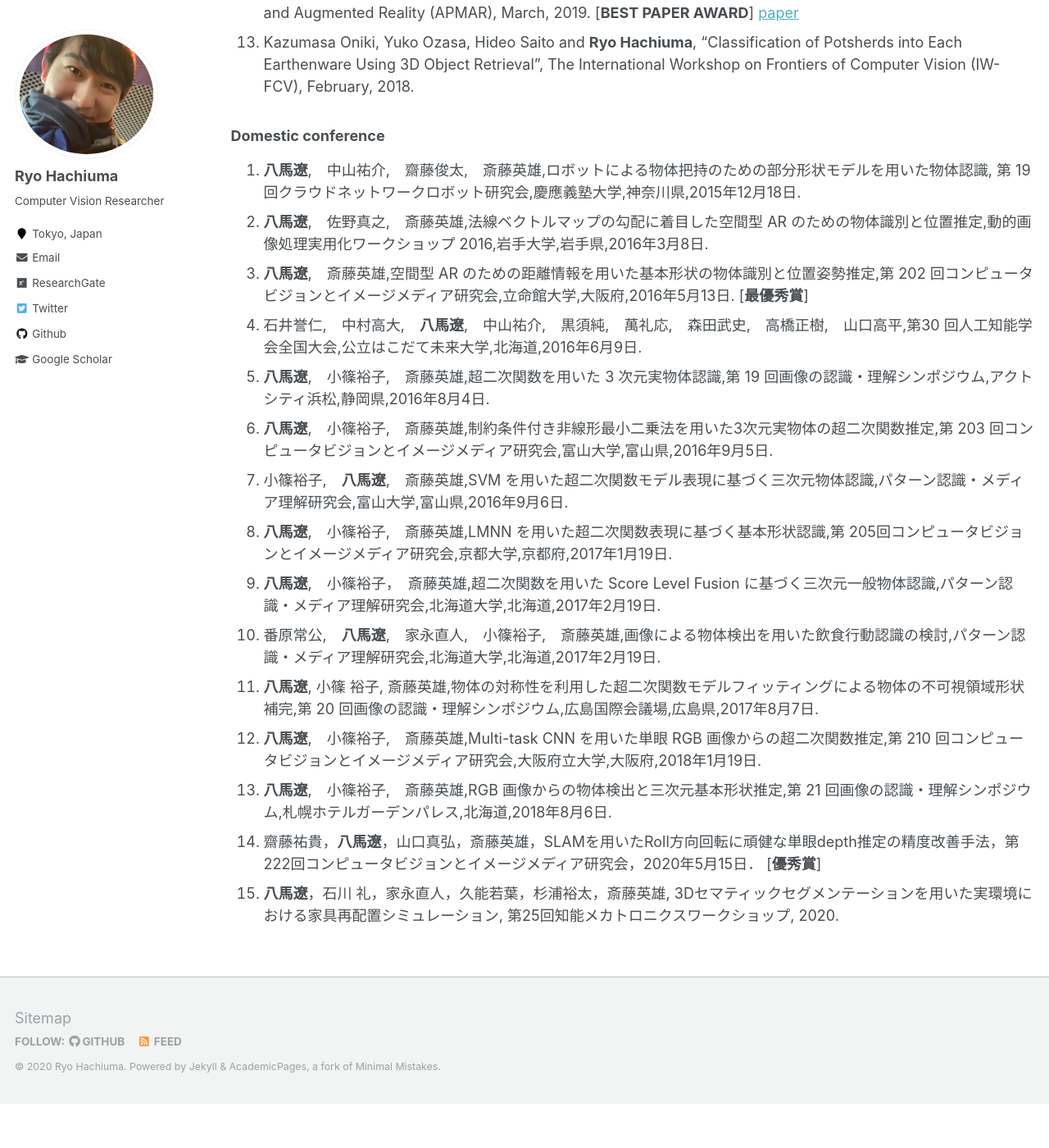
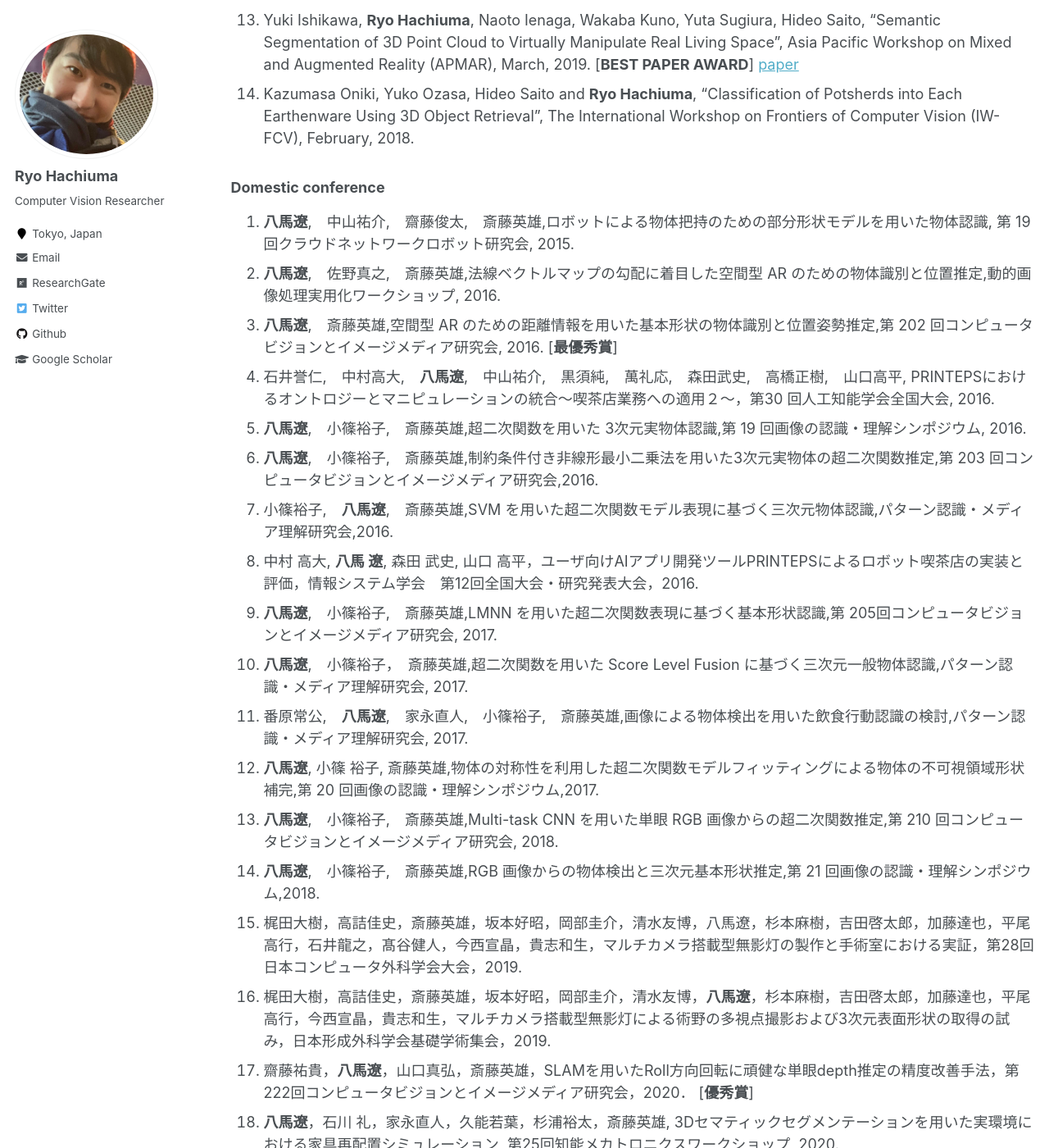
Before and after one commit to ryohachiuma/ryohachiuma.github.io, a Jekyll site: the page built from _pages/publications.md, in a window 1280 px wide and 1400 px high, scrolled down 2373 px. Shown: the whole window at 82% size. Built offline with Jekyll 4.4.1, drawn with Linux system fonts in a browser that asks for light colours; before the commit the page ends 3719 px from its top, so only the background shows below that; some of the changed text lies outside the part shown.

Commit message:
Update publications.md

```diff
--- a/_pages/publications.md
+++ b/_pages/publications.md
@@ -54,18 +55,22 @@ author_profile: true
 
 
 ### Domestic conference
-1. **八馬遼**,　中山祐介,　齋藤俊太,　斎藤英雄,ロボットによる物体把持のための部分形状モデルを用いた物体認識, 第 19 回クラウドネットワークロボット研究会,慶應義塾大学,神奈川県,2015年12月18日.
-1. **八馬遼**,　佐野真之,　斎藤英雄,法線ベクトルマップの勾配に着目した空間型 AR のための物体識別と位置推定,動的画像処理実用化ワークショップ 2016,岩手大学,岩手県,2016年3月8日.
-1. **八馬遼**,　斎藤英雄,空間型 AR のための距離情報を用いた基本形状の物体識別と位置姿勢推定,第 202 回コンピュータビジョンとイメージメディア研究会,立命館大学,大阪府,2016年5月13日. [<b>最優秀賞</b>]
-1. 石井誉仁,　中村高大,　**八馬遼**,　中山祐介,　黒須純,　萬礼応,　森田武史,　高橋正樹,　山口高平,第30 回人工知能学会全国大会,公立はこだて未来大学,北海道,2016年6月9日.
-1. **八馬遼**,　小篠裕子,　斎藤英雄,超二次関数を用いた 3 次元実物体認識,第 19 回画像の認識・理解シンポジウム,アクトシティ浜松,静岡県,2016年8月4日.
-1. **八馬遼**,　小篠裕子,　斎藤英雄,制約条件付き非線形最小二乗法を用いた3次元実物体の超二次関数推定,第 203 回コンピュータビジョンとイメージメディア研究会,富山大学,富山県,2016年9月5日.
-1. 小篠裕子,　**八馬遼**,　斎藤英雄,SVM を用いた超二次関数モデル表現に基づく三次元物体認識,パターン認識・メディア理解研究会,富山大学,富山県,2016年9月6日.
-1. **八馬遼**,　小篠裕子,　斎藤英雄,LMNN を用いた超二次関数表現に基づく基本形状認識,第 205回コンピュータビジョンとイメージメディア研究会,京都大学,京都府,2017年1月19日.
-1. **八馬遼**,　小篠裕子，　斎藤英雄,超二次関数を用いた Score Level Fusion に基づく三次元一般物体認識,パターン認識・メディア理解研究会,北海道大学,北海道,2017年2月19日.
-1. 番原常公,　**八馬遼**,　家永直人,　小篠裕子,　斎藤英雄,画像による物体検出を用いた飲食行動認識の検討,パターン認識・メディア理解研究会,北海道大学,北海道,2017年2月19日.
-1. **八馬遼**, 小篠 裕子, 斎藤英雄,物体の対称性を利用した超二次関数モデルフィッティングによる物体の不可視領域形状補完,第 20 回画像の認識・理解シンポジウム,広島国際会議場,広島県,2017年8月7日.
-1. **八馬遼**,　小篠裕子,　斎藤英雄,Multi-task CNN を用いた単眼 RGB 画像からの超二次関数推定,第 210 回コンピュータビジョンとイメージメディア研究会,大阪府立大学,大阪府,2018年1月19日.
-1. **八馬遼**,　小篠裕子,　斎藤英雄,RGB 画像からの物体検出と三次元基本形状推定,第 21 回画像の認識・理解シンポジウム,札幌ホテルガーデンパレス,北海道,2018年8月6日.
-1. 齋藤祐貴，**八馬遼**，山口真弘，斎藤英雄，SLAMを用いたRoll方向回転に頑健な単眼depth推定の精度改善手法，第222回コンピュータビジョンとイメージメディア研究会，2020年5月15日． [<b>優秀賞</b>]
+1. **八馬遼**,　中山祐介,　齋藤俊太,　斎藤英雄,ロボットによる物体把持のための部分形状モデルを用いた物体認識, 第 19 回クラウドネットワークロボット研究会, 2015.
+1. **八馬遼**,　佐野真之,　斎藤英雄,法線ベクトルマップの勾配に着目した空間型 AR のための物体識別と位置推定,動的画像処理実用化ワークショップ, 2016.
+1. **八馬遼**,　斎藤英雄,空間型 AR のための距離情報を用いた基本形状の物体識別と位置姿勢推定,第 202 回コンピュータビジョンとイメージメディア研究会, 2016. [<b>最優秀賞</b>]
+1. 石井誉仁,　中村高大,　**八馬遼**,　中山祐介,　黒須純,　萬礼応,　森田武史,　高橋正樹,　山口高平, PRINTEPSにおけるオントロジーとマニピュレーションの統合～喫茶店業務への適用２～，第30 回人工知能学会全国大会, 2016.
+1. **八馬遼**,　小篠裕子,　斎藤英雄,超二次関数を用いた 3次元実物体認識,第 19 回画像の認識・理解シンポジウム, 2016.
+1. **八馬遼**,　小篠裕子,　斎藤英雄,制約条件付き非線形最小二乗法を用いた3次元実物体の超二次関数推定,第 203 回コンピュータビジョンとイメージメディア研究会,2016.
+1. 小篠裕子,　**八馬遼**,　斎藤英雄,SVM を用いた超二次関数モデル表現に基づく三次元物体認識,パターン認識・メディア理解研究会,2016.
+1. 中村 高大, **八馬 遼**, 森田 武史, 山口 高平，ユーザ向けAIアプリ開発ツールPRINTEPSによるロボット喫茶店の実装と評価，情報システム学会　第12回全国大会・研究発表大会，2016.
+1. **八馬遼**,　小篠裕子,　斎藤英雄,LMNN を用いた超二次関数表現に基づく基本形状認識,第 205回コンピュータビジョンとイメージメディア研究会, 2017.
+1. **八馬遼**,　小篠裕子，　斎藤英雄,超二次関数を用いた Score Level Fusion に基づく三次元一般物体認識,パターン認識・メディア理解研究会, 2017.
+1. 番原常公,　**八馬遼**,　家永直人,　小篠裕子,　斎藤英雄,画像による物体検出を用いた飲食行動認識の検討,パターン認識・メディア理解研究会, 2017.
+1. **八馬遼**, 小篠 裕子, 斎藤英雄,物体の対称性を利用した超二次関数モデルフィッティングによる物体の不可視領域形状補完,第 20 回画像の認識・理解シンポジウム,2017.
+1. **八馬遼**,　小篠裕子,　斎藤英雄,Multi-task CNN を用いた単眼 RGB 画像からの超二次関数推定,第 210 回コンピュータビジョンとイメージメディア研究会, 2018.
+1. **八馬遼**,　小篠裕子,　斎藤英雄,RGB 画像からの物体検出と三次元基本形状推定,第 21 回画像の認識・理解シンポジウム,2018.
+1. 梶田大樹，高詰佳史，斎藤英雄，坂本好昭，岡部圭介，清水友博，八馬遼，杉本麻樹，吉田啓太郎，加藤達也，平尾高行，石井龍之，髙谷健人，今西宣晶，貴志和生，マルチカメラ搭載型無影灯の製作と手術室における実証，第28回日本コンピュータ外科学会大会，2019.
+1. 梶田大樹，高詰佳史，斎藤英雄，坂本好昭，岡部圭介，清水友博，**八馬遼**，杉本麻樹，吉田啓太郎，加藤達也，平尾高行，今西宣晶，貴志和生，マルチカメラ搭載型無影灯による術野の多視点撮影および3次元表面形状の取得の試み，日本形成外科学会基礎学術集会，2019.
+1. 齋藤祐貴，**八馬遼**，山口真弘，斎藤英雄，SLAMを用いたRoll方向回転に頑健な単眼depth推定の精度改善手法，第222回コンピュータビジョンとイメージメディア研究会，2020． [<b>優秀賞</b>]
 1. **八馬遼**，石川 礼，家永直人，久能若葉，杉浦裕太，斎藤英雄,  3Dセマティックセグメンテーションを用いた実環境における家具再配置シミュレーション, 第25回知能メカトロニクスワークショップ, 2020.
+1. 松尾佳奈，**八馬遼**，斎藤英雄，杉浦裕太，部屋3次元スキャンデータのための対話的欠損補完システム，第178回ヒューマンインタフェース学会研究会，2020.
```
Also changed, not shown: other parts of _pages/publications.md (+1 -0 lines).
